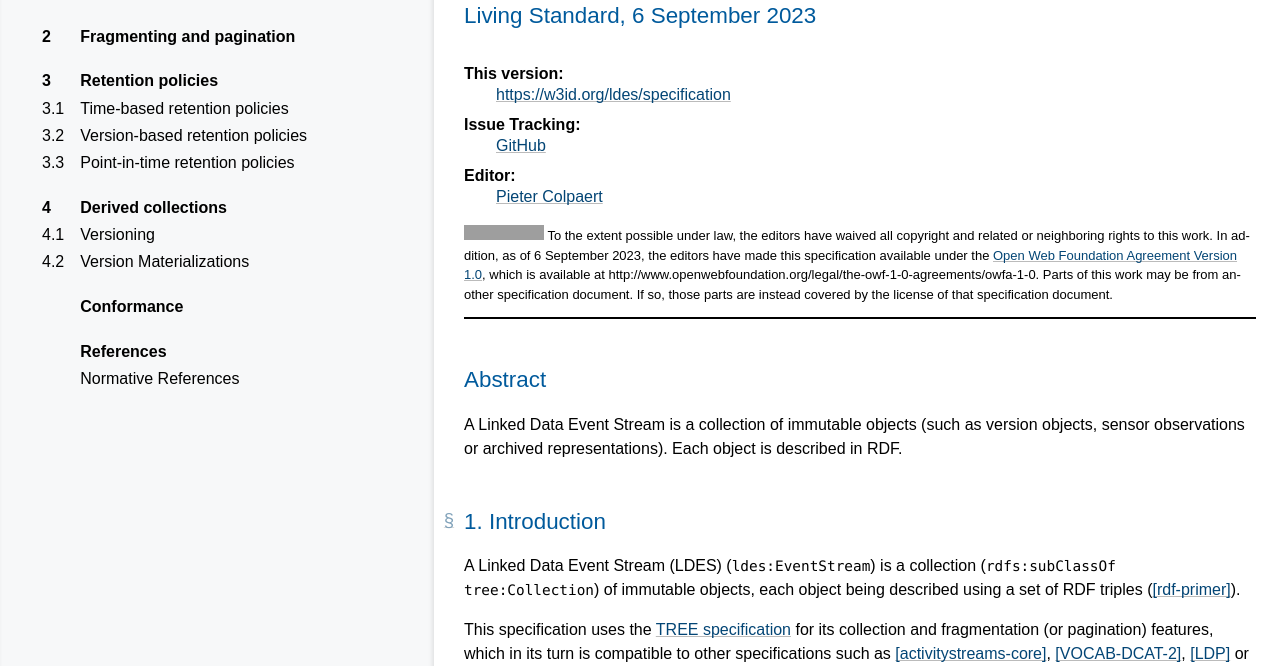
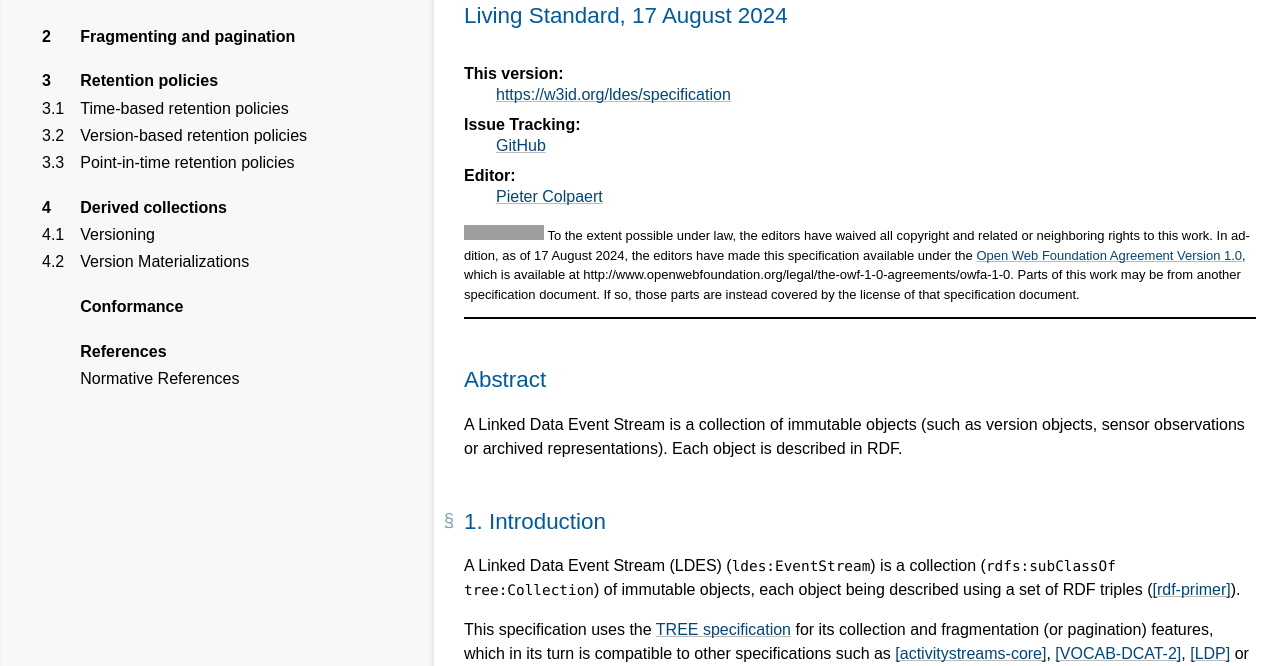
Before and after one commit to SEMICeu/LinkedDataEventStreams, a plain HTML site: page index.html in a window 1280 px wide. Shown: the part 84-750 px from the top of the page. Drawn offline with Linux system fonts and the light colour scheme; grey boxes are pictures that could not be loaded.

Commit message:
deploy: faa1aac35c9ed766586348eb1ac70585f6fc8bed

```diff
--- a/index.html
+++ b/index.html
@@ -2016,7 +2016,7 @@ c-[il] { color: #000000 } /* Literal.Number.Integer.Long */
   <div class="head">
    <p data-fill-with="logo"></p>
    <h1 class="p-name no-ref" id="title">Linked Data Event Streams</h1>
-   <h2 class="no-num no-toc no-ref heading settled" id="profile-and-date"><span class="content">Living Standard, <time class="dt-updated" datetime="2023-09-06">6 September 2023</time></span></h2>
+   <h2 class="no-num no-toc no-ref heading settled" id="profile-and-date"><span class="content">Living Standard, <time class="dt-updated" datetime="2024-08-17">17 August 2024</time></span></h2>
    <div data-fill-with="spec-metadata">
     <dl>
      <dt>This version:
@@ -2030,7 +2030,7 @@ c-[il] { color: #000000 } /* Literal.Number.Integer.Long */
    <div data-fill-with="warning"></div>
    <p class="copyright" data-fill-with="copyright"><a href="http://creativecommons.org/publicdomain/zero/1.0/" rel="license"><img alt="CC0" height="15" src="https://licensebuttons.net/p/zero/1.0/80x15.png" width="80"></a> To the extent possible under law, the editors have waived all copyright
 and related or neighboring rights to this work.
-In addition, as of 6 September 2023,
+In addition, as of 17 August 2024,
 the editors have made this specification available under the <a href="http://www.openwebfoundation.org/legal/the-owf-1-0-agreements/owfa-1-0" rel="license">Open Web Foundation Agreement Version 1.0</a>,
 which is available at http://www.openwebfoundation.org/legal/the-owf-1-0-agreements/owfa-1-0.
 Parts of this work may be from another specification document.  If so, those parts are instead covered by the license of that specification document. </p>
```
Also changed, not shown: 1 other file.
